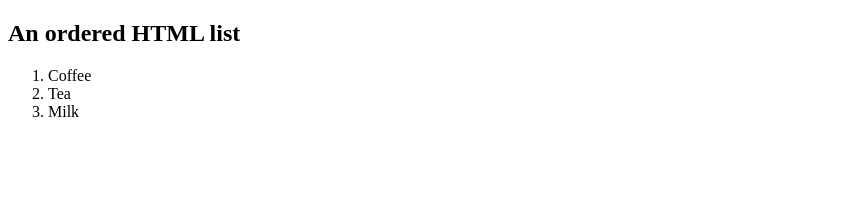
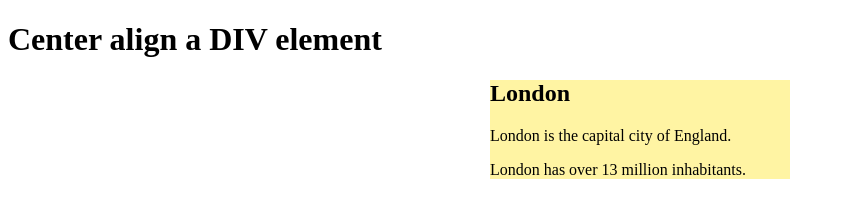
Before and after one commit to Ayeppp/finalamali, a plain HTML site: page index.html in a window 1280 px wide. Shown: the whole page, without its empty margins (0-844 px from the left). Drawn offline with Linux system fonts and the light colour scheme.

Commit message:
Update index.html

```diff
--- a/index.html
+++ b/index.html
@@ -1,14 +1,21 @@
 <!DOCTYPE html>
 <html>
+<style>
+div {
+  width: 300px;
+  margin: auto;
+  background-color: #FFF4A3;
+}
+</style>
 <body>
 
-<h2>An ordered HTML list</h2>
+<h1>Center align a DIV element</h1>
 
-<ol>
-  <li>Coffee</li>
-  <li>Tea</li>
-  <li>Milk</li>
-</ol>
+<div>
+  <h2>London</h2>
+  <p>London is the capital city of England.</p>
+  <p>London has over 13 million inhabitants.</p>
+</div>
 
 </body>
 </html>
```
